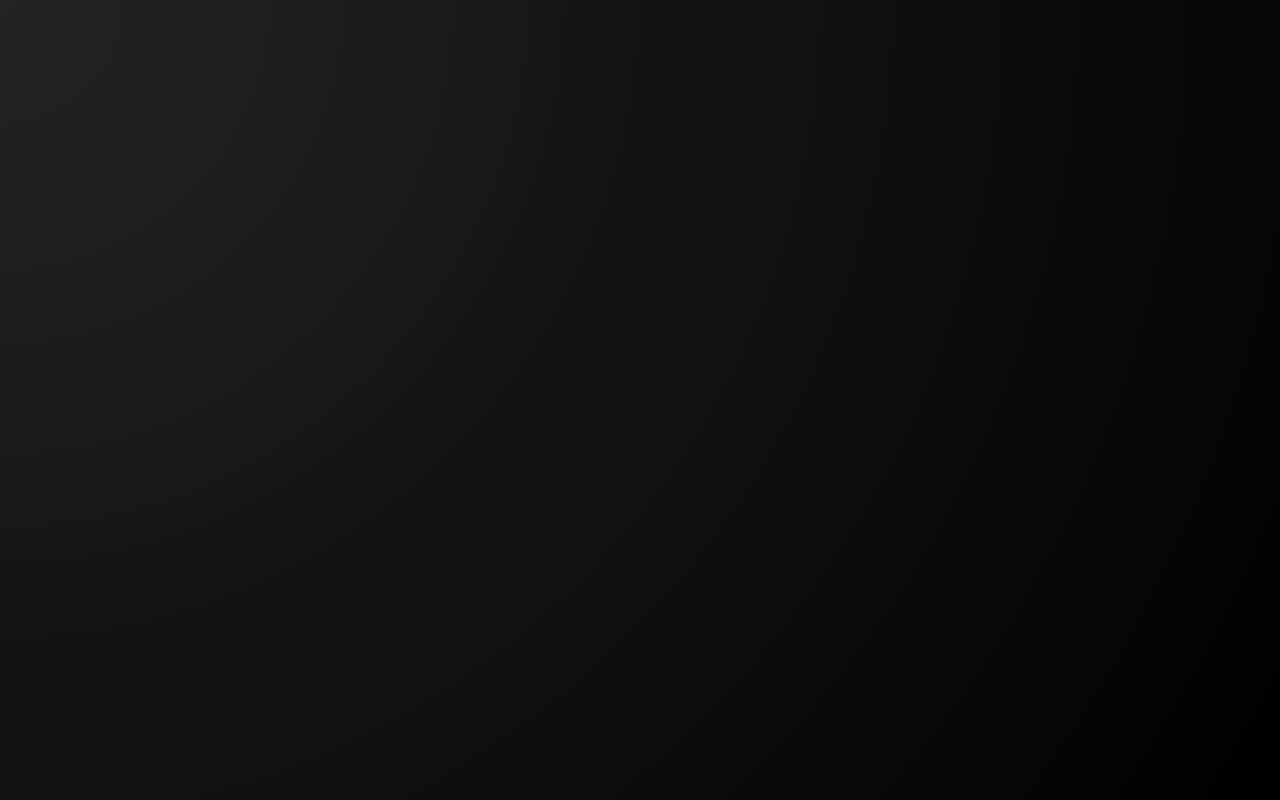
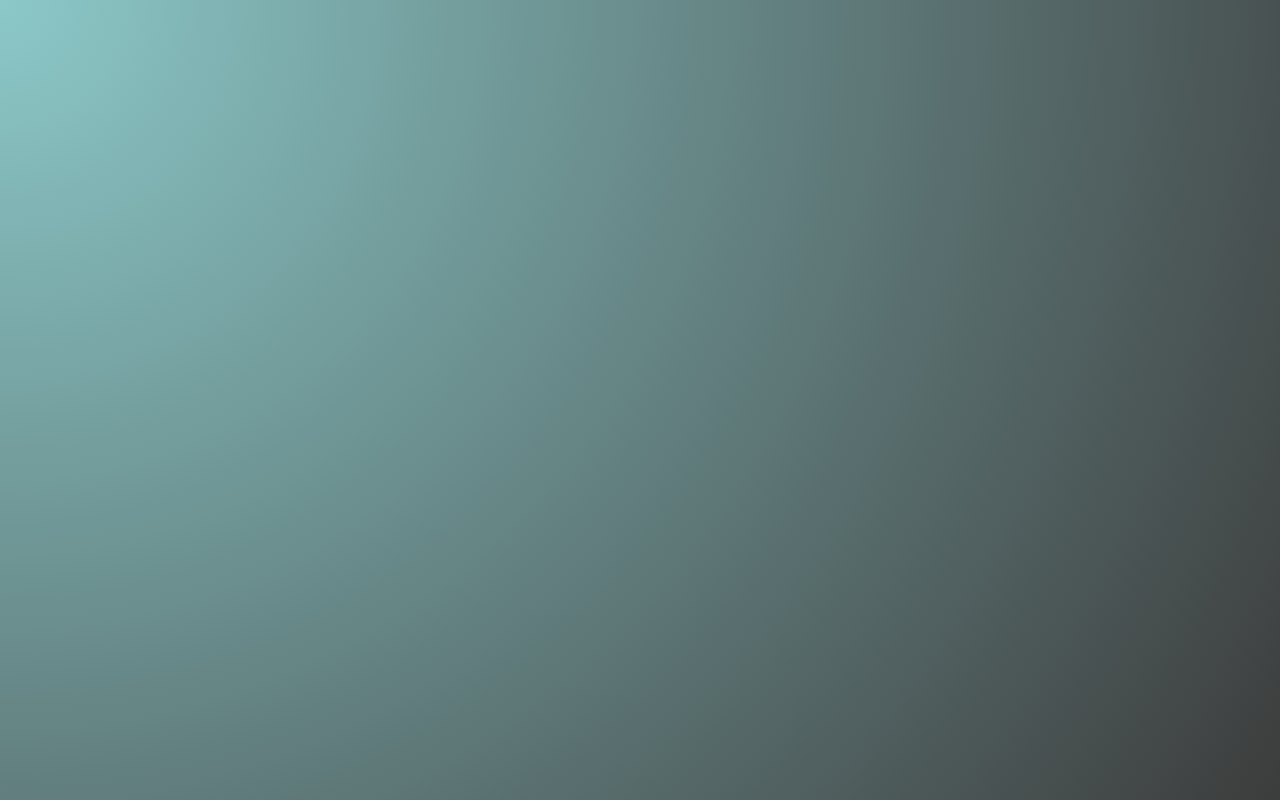
Before and after one commit to Trotyl64/Trotyl64.github.io, a plain HTML site: page index.html in a window 1280 px wide. Drawn offline with Linux system fonts and the light colour scheme.

Commit message:
Update style.css

```diff
--- a/style.css
+++ b/style.css
@@ -1,6 +1,6 @@
 body
 {
-    background: radial-gradient(circle at top left, rgb(36, 36, 36), rgb(0, 0, 0));
+    background: radial-gradient(circle at top left, rgb(140, 200, 200), rgb(60, 60, 60));
     width: 100%;
     height: 100%;
     margin: 0;
```
